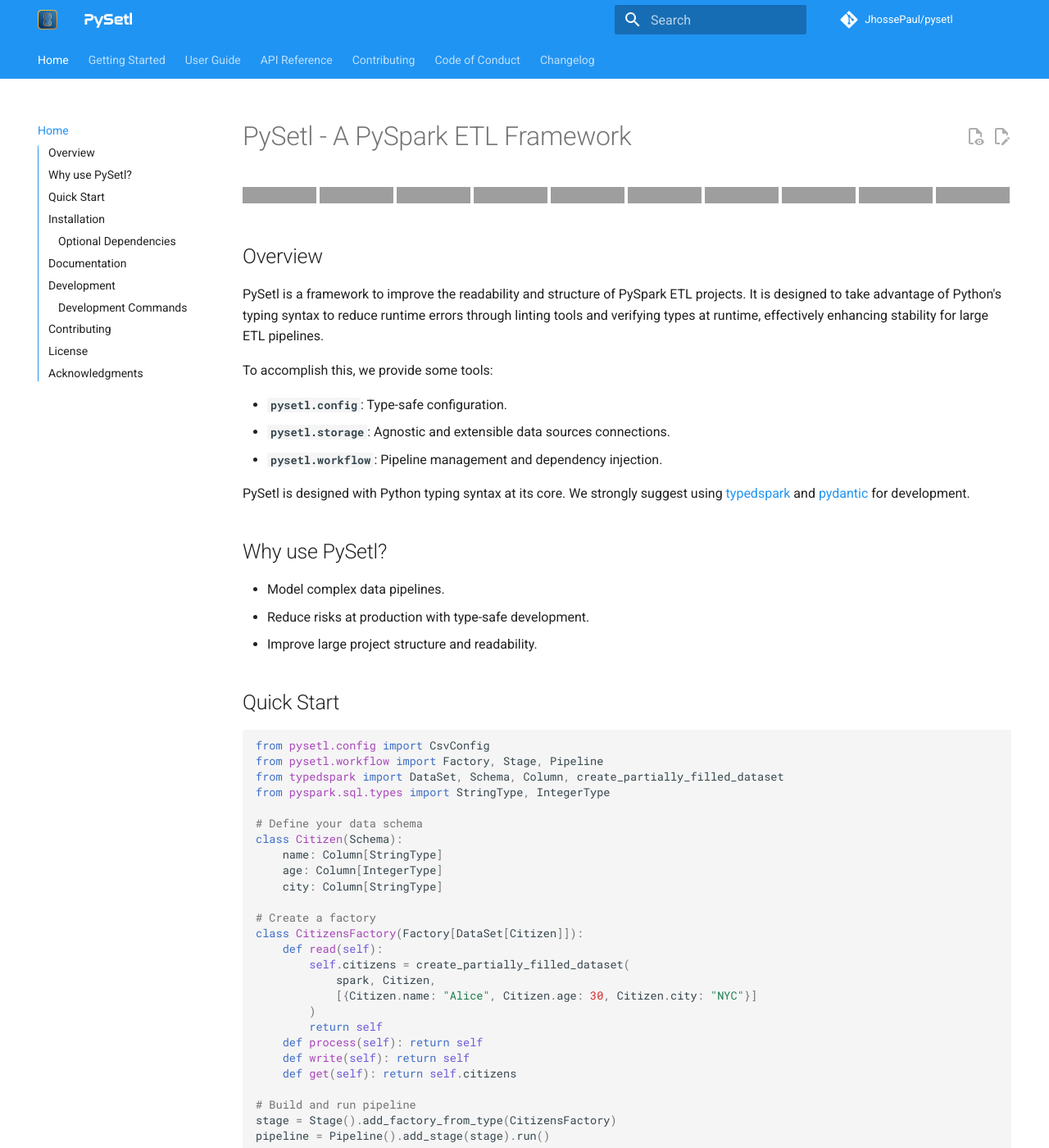
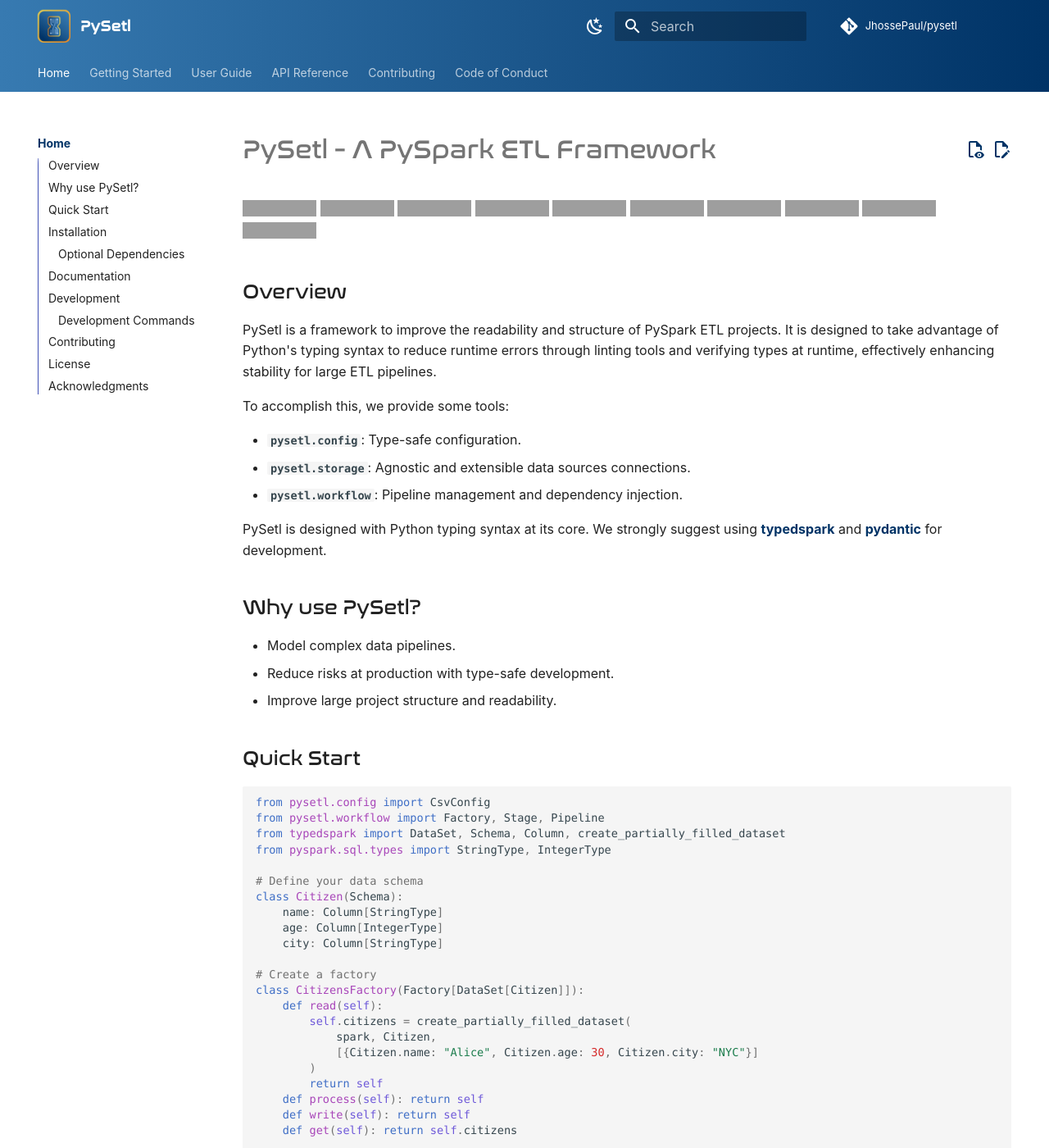
Before and after one commit to JhossePaul/pysetl, an MkDocs documentation site: the page built from docs/index.md, in a window 1280 px wide and 1400 px high, cut to the strip 0-1400 px from the top of the window. Shown: the whole strip at 82% size. Built offline with MkDocs 1.6.1 and Material for MkDocs 9.7.7, drawn with Linux system fonts in a browser that asks for light colours; some web fonts are replaced; comment, search, counter and statistics services are not loaded; grey boxes are pictures that could not be loaded.

Commit message:
Updates documentation with brand style

```diff
--- a/docs/assets/css/custom.css
+++ b/docs/assets/css/custom.css
@@ -1,3 +1,21 @@
+/* PySetl Brand Theme Custom CSS */
+
+/* Make the logo fill the header height */
+.md-header__button.md-logo img {
+  height: 2rem !important;   /* Increase as needed, e.g., 3.5rem or 4rem */
+  max-height: 100% !important;
+  width: auto !important;
+  margin: 0 !important;
+  /* Optional: vertically center if needed */
+  display: block;
+  align-self: center;
+}
+
+body > header > nav > div.md-header__title {
+  margin-left: 0 !important;
+}
+
+/* Import Nasalization font */
 @font-face {
   font-family: 'Nasalization';
   src: url('../fonts/nasalization.otf') format('opentype');
@@ -5,12 +23,48 @@
   font-style: normal;
 }
 
-/* Apply custom font to the site name in the navbar */
-.md-header__title {
-  font-family: 'Nasalization', sans-serif !important;
+/* Use Nasalization for headings and logo */
+.md-header__title, h1, h2, h3, h4, h5, h6 {
+  font-family: 'Nasalization', 'Roboto', Arial, sans-serif;
+  letter-spacing: 0.02em;
 }
 
-/* Also apply to the site name in the sidebar */
-.md-nav__title {
-  font-family: 'Nasalization', sans-serif !important;
+/* Gradient header background */
+.md-header, .md-tabs {
+  background: linear-gradient(90deg, #377AB1 0%, #003366 100%) !important;
 }
+
+/* Accent elements (buttons, links) */
+.md-button, .md-typeset a, .md-nav__link--active {
+  color: #003366 !important;
+  font-weight: bold;
+  transition: background 0.3s;
+}
+
+.md-button:hover, .md-typeset a:hover {
+  background: linear-gradient(90deg, #EE8D24 0%, #FAD745 100%) !important;
+}
+
+/* Table header styling */
+.md-typeset table th {
+  background: linear-gradient(90deg, #377AB1 0%, #003366 100%);
+  color: #FAD745;
+}
+
+/* Highlighted text */
+mark, .md-typeset mark {
+  background: linear-gradient(90deg, #FAD745 0%, #EE8D24 100%);
+  color: #003366;
+  padding: 0.1em 0.3em;
+  border-radius: 4px;
+}
+
+/* Improve contrast for dark mode */
+[data-md-color-scheme="slate"] .md-header, [data-md-color-scheme="slate"] .md-tabs {
+  background: linear-gradient(90deg, #003366 0%, #377AB1 100%) !important;
+}
+
+[data-md-color-scheme="slate"] .md-button, [data-md-color-scheme="slate"] .md-typeset a, [data-md-color-scheme="slate"] .md-nav__link--active {
+  color: #EE8D24!important;
+  font-weight: bold;
+}
--- a/mkdocs.yml
+++ b/mkdocs.yml
@@ -26,18 +26,23 @@
     - navigation.footer
   palette:
     - scheme: default
-      primary: blue
-      accent: light blue
-    - scheme: slate
-      primary: blue
-      accent: light blue
+      primary: '#377AB1'
+      accent: '#FAD745'
+      background: '#BCDAFF'
       toggle:
         icon: material/weather-night
         name: Switch to dark mode
+    - scheme: slate
+      primary: '#003366'
+      accent: '#EE8D24'
+      background: '#377AB1'
+      toggle:
+        icon: material/weather-sunny
+        name: Switch to light mode
   font:
-    text: Roboto
-    code: Roboto Mono
-
+    text: Roboto, Arial, sans-serif
+    code: Fira Mono, monospace
+    # Headings will be overridden in custom.css to use Nasalization
   logo: assets/images/logo.png
   favicon: assets/images/favicon.ico
 
@@ -57,17 +62,16 @@
       - pysetl.utils: api/utils.md
   - Contributing: contributing.md
   - Code of Conduct: code-of-conduct.md
-  - Changelog: changelog.md
 
 plugins:
   - include-markdown
   - search
   - autorefs
-  - literate-nav
   - git-revision-date-localized
   - git-authors
   - minify
   - awesome-pages
+  - literate-nav
   - glightbox
   - mkdocstrings:
       handlers:
```
